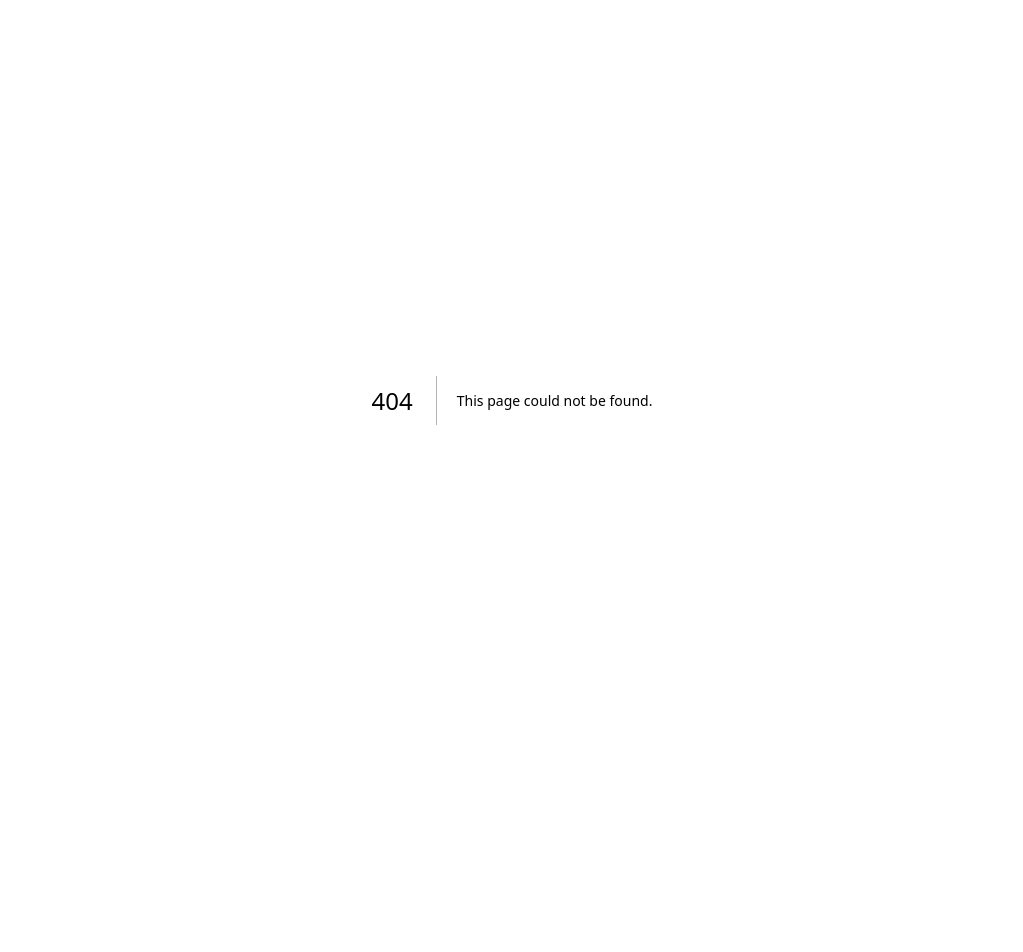
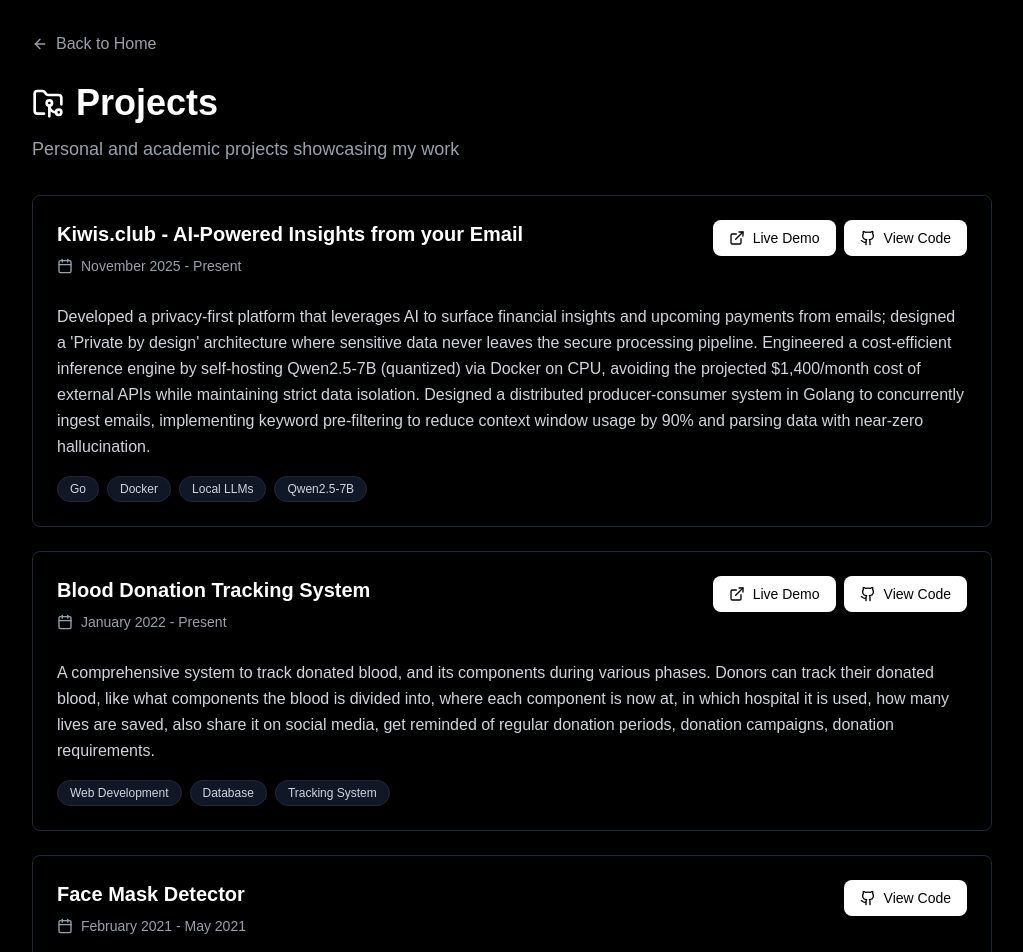
Before and after one commit to vipul43/vipulsme, a Next.js app: page /projects in a window 1280 px wide. Before the commit this address had no page. Shown: the top 952 px of the page, without its empty margins (128-1151 px from the left). Before the commit the page ends 800 px from the top, so only its background shows below. Built offline with nearby package versions, Linux system fonts and the light colour scheme.

Commit message:
feat(projects): add projects page with project showcase cards

```diff
--- /dev/null
+++ b/app/components/ProjectCard.tsx
@@ -0,0 +1,82 @@
+"use client";
+
+import { Calendar, ExternalLink, Github } from "lucide-react";
+
+interface ProjectCardProps {
+  title: string;
+  period: string;
+  description: string;
+  technologies: string[];
+  demoLink?: string;
+  githubLink?: string;
+  association?: string;
+}
+
+export default function ProjectCard({
+  title,
+  period,
+  description,
+  technologies,
+  demoLink,
+  githubLink,
+  association,
+}: ProjectCardProps) {
+  return (
+    <div className="group relative rounded-lg border border-gray-800 bg-black p-6 transition-all duration-200 hover:border-gray-600">
+      <div className="flex flex-col gap-4">
+        <div className="flex flex-col gap-4 sm:flex-row sm:items-start sm:justify-between">
+          <div className="flex-1">
+            <h3 className="mb-2 text-xl font-bold text-white">{title}</h3>
+            <div className="mb-3 flex items-center gap-2 text-sm text-gray-400">
+              <Calendar className="h-4 w-4" />
+              <span>{period}</span>
+            </div>
+            {association && (
+              <p className="mb-3 text-sm text-gray-500">
+                Associated with {association}
+              </p>
+            )}
+          </div>
+
+          <div className="flex gap-2 self-start">
+            {demoLink && (
+              <a
+                href={demoLink}
+                target="_blank"
+                rel="noopener noreferrer"
+                className="inline-flex items-center gap-2 rounded-lg bg-white px-4 py-2 text-sm font-medium whitespace-nowrap text-black transition-colors hover:bg-gray-200"
+              >
+                <ExternalLink className="h-4 w-4" />
+                <span>Live Demo</span>
+              </a>
+            )}
+            {githubLink && (
+              <a
+                href={githubLink}
+                target="_blank"
+                rel="noopener noreferrer"
+                className="inline-flex items-center gap-2 rounded-lg bg-white px-4 py-2 text-sm font-medium whitespace-nowrap text-black transition-colors hover:bg-gray-200"
+              >
+                <Github className="h-4 w-4" />
+                <span>View Code</span>
+              </a>
+            )}
+          </div>
+        </div>
+
+        <p className="leading-relaxed text-gray-300">{description}</p>
+
+        <div className="flex flex-wrap gap-2">
+          {technologies.map((tech, index) => (
+            <span
+              key={index}
+              className="rounded-full border border-gray-800 bg-gray-900 px-3 py-1 text-xs text-gray-300"
+            >
+              {tech}
+            </span>
+          ))}
+        </div>
+      </div>
+    </div>
+  );
+}
--- /dev/null
+++ b/app/projects/page.tsx
@@ -0,0 +1,92 @@
+import { Metadata } from "next";
+import Link from "next/link";
+import { ArrowLeft, FolderGit2 } from "lucide-react";
+import ProjectCard from "../components/ProjectCard";
+
+export const metadata: Metadata = {
+  title: "Projects | Vipul",
+  description: "Personal and academic projects by Vipul",
+  metadataBase: new URL("https://vipuls.me"),
+};
+
+const projects = [
+  {
+    title: "Kiwis.club - AI-Powered Insights from your Email",
+    period: "November 2025 - Present",
+    description:
+      "Developed a privacy-first platform that leverages AI to surface financial insights and upcoming payments from emails; designed a 'Private by design' architecture where sensitive data never leaves the secure processing pipeline. Engineered a cost-efficient inference engine by self-hosting Qwen2.5-7B (quantized) via Docker on CPU, avoiding the projected $1,400/month cost of external APIs while maintaining strict data isolation. Designed a distributed producer-consumer system in Golang to concurrently ingest emails, implementing keyword pre-filtering to reduce context window usage by 90% and parsing data with near-zero hallucination.",
+    technologies: ["Go", "Docker", "Local LLMs", "Qwen2.5-7B"],
+    demoLink: "https://kiwis.club/",
+    githubLink: "https://github.com/vipul43/kiwis-worker",
+  },
+  {
+    title: "Blood Donation Tracking System",
+    period: "January 2022 - Present",
+    description:
+      "A comprehensive system to track donated blood, and its components during various phases. Donors can track their donated blood, like what components the blood is divided into, where each component is now at, in which hospital it is used, how many lives are saved, also share it on social media, get reminded of regular donation periods, donation campaigns, donation requirements.",
+    technologies: ["Web Development", "Database", "Tracking System"],
+    demoLink: "https://project-blip.onrender.com",
+    githubLink: "https://github.com/vipul43/project-blip",
+  },
+  {
+    title: "Face Mask Detector",
+    period: "February 2021 - May 2021",
+    description:
+      "Designed and trained deep learning models to solve Object Detection and Image Classification problem statements on Face Mask 12k and AIZOO datasets. The model achieved around 99% accuracy. Provided user interface to the trained models using Flask framework.",
+    technologies: ["Deep Learning", "Object Detection", "Flask", "Python"],
+    githubLink: "https://github.com/pulavartivinay/Face_Mask_Detection",
+    association: "Indian Institute of Technology, Palakkad",
+  },
+  {
+    title: "Hospital Management System",
+    period: "February 2021 - May 2021",
+    description:
+      "Built Hospital Management System from scratch following the Database Management System principles. Starting from requirement specifications, ERD, populating the database, designing views, functions, and procedures to designing the Web Application using HTML, PHP, and serving it using Apache.",
+    technologies: ["Database", "PHP", "HTML", "Apache", "MySQL"],
+    githubLink: "https://github.com/pulavartivinay/Hospital/",
+    association: "Indian Institute of Technology, Palakkad",
+  },
+  {
+    title: "Image Description",
+    period: "February 2021 - May 2021",
+    description:
+      "Designed and trained deep learning models to solve Multi-Label Classification, Multi-Modal Classification and Image Description problem statements on PASCAL 50S dataset.",
+    technologies: ["Deep Learning", "Multi-Label Classification", "Python"],
+    githubLink: "https://github.com/vipul43/CS5007_DL",
+    association: "Indian Institute of Technology, Palakkad",
+  },
+];
+
+export default function ProjectsPage() {
+  return (
+    <div className="min-h-screen bg-black">
+      <div className="mx-auto max-w-5xl px-4 py-8 sm:px-6 lg:px-8">
+        <div className="mb-6">
+          <Link
+            href="/"
+            className="inline-flex items-center gap-2 text-gray-400 transition-colors hover:text-white"
+          >
+            <ArrowLeft className="h-4 w-4" />
+            <span>Back to Home</span>
+          </Link>
+        </div>
+
+        <div className="mb-8">
+          <div className="mb-3 flex items-center gap-3">
+            <FolderGit2 className="h-8 w-8 text-white" />
+            <h1 className="text-4xl font-bold text-white">Projects</h1>
+          </div>
+          <p className="text-lg text-gray-400">
+            Personal and academic projects showcasing my work
+          </p>
+        </div>
+
+        <div className="space-y-6">
+          {projects.map((project, index) => (
+            <ProjectCard key={index} {...project} />
+          ))}
+        </div>
+      </div>
+    </div>
+  );
+}
```
Also changed, not shown: 2 other files (tests, documents, lock files or other folders).
